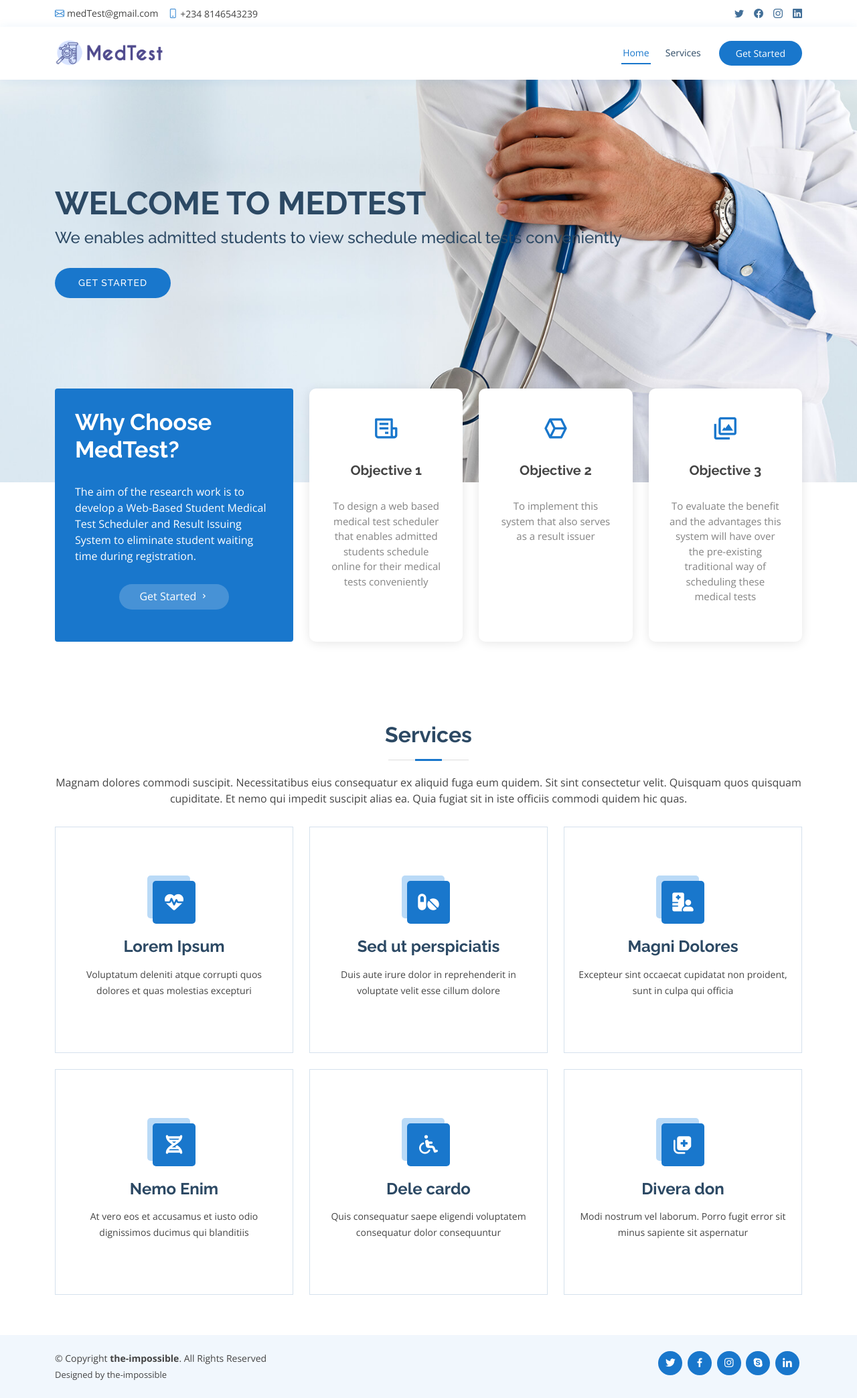
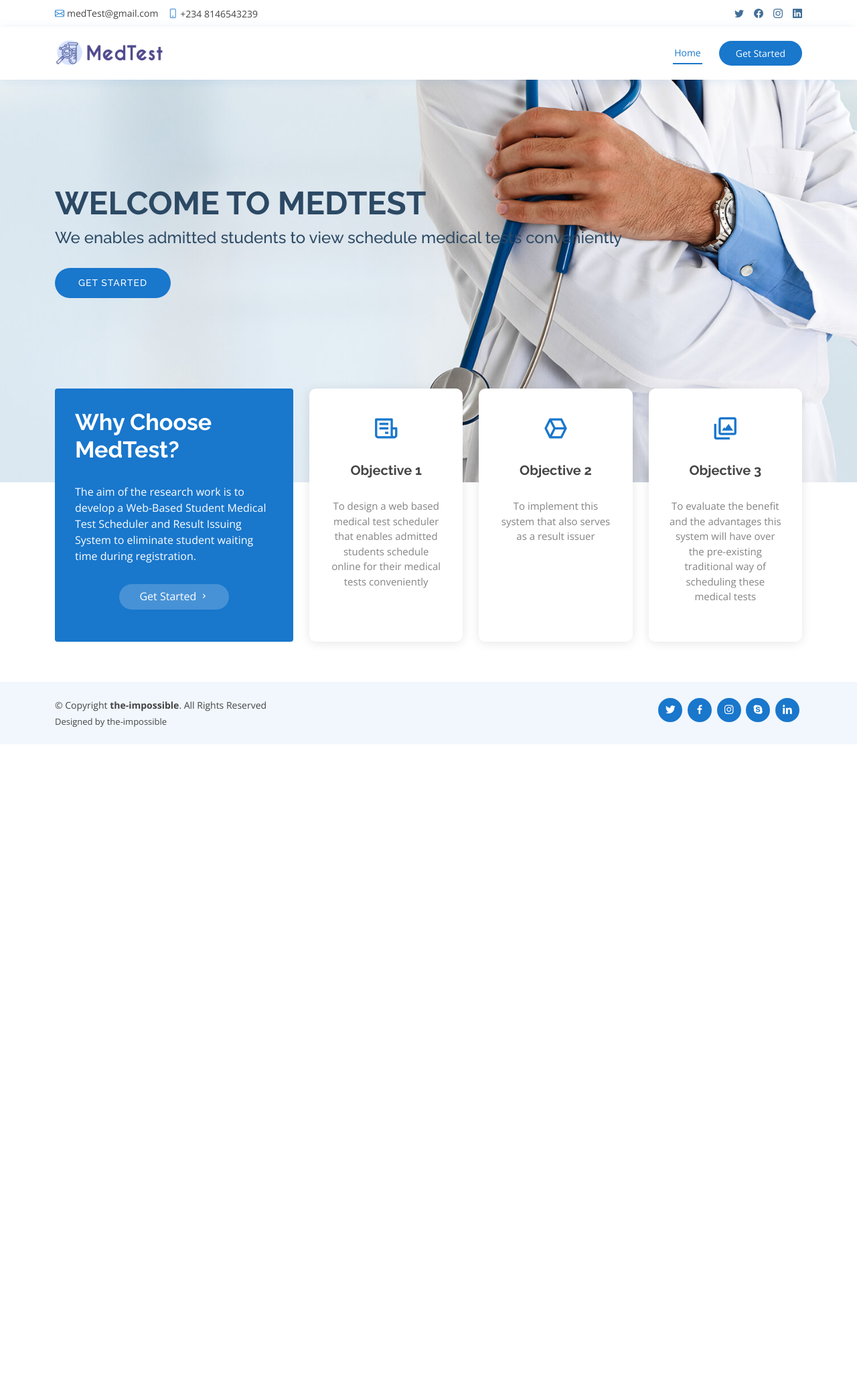
Before and after one commit to the-impossible/MedTest, a Django app: page / in a window 1280 px wide. Shown: the whole page at 67% size. After the commit the page ends 1111 px from the top, so only its background shows below. Run offline with Django 4.2, Linux system fonts and the light colour scheme; some libraries are stand-ins or nearby versions.

Commit message:
:zap: code base updated

```diff
--- a/MedTest_auth/context_processors.py
+++ b/MedTest_auth/context_processors.py
@@ -1,32 +1,44 @@
 from MedTest_auth.models import *
+
 
 def notification(request):
     if request.user.is_authenticated:
         if not request.user.is_staff:
             stud = StudentProfile.objects.get(user_id=request.user)
-            filtered = (x for x in ScheduleTest.objects.filter(stud_id=stud.stud_id).order_by('-test_date') if not x.has_expired )
-            all_test = ScheduleTest.objects.filter(stud_id=stud.stud_id).count()
+            filtered = (x for x in ScheduleTest.objects.filter(
+                stud_id=stud.stud_id).order_by('-test_date') if not x.has_expired)
+            all_test = ScheduleTest.objects.filter(
+                stud_id=stud.stud_id).count()
             if stud.age and stud.department and stud.gender:
                 profile = True
-            profile = False
+            else:
+                profile = False
+
+            count = 0
+            for _ in filtered:
+                count += 1
+
 
             return {
                 'notify': filtered,
-                'completed_test':profile,
-                'all_test':all_test,
+                'count':count,
+                'completed_test': profile,
+                'all_test': all_test,
             }
 
         else:
             all_test = ScheduleTest.objects.all().count()
-            completed_test = StudentProfile.objects.filter(is_completed=True).count()
-            incomplete_test = StudentProfile.objects.filter(is_completed=False).count()
+            completed_test = StudentProfile.objects.filter(
+                is_completed=True).count()
+            incomplete_test = StudentProfile.objects.filter(
+                is_completed=False).count()
             total_student = StudentProfile.objects.filter().count()
 
             return {
-                'all_test':all_test,
-                'completed_test':completed_test,
-                'incomplete_test':incomplete_test,
-                'total_student':total_student,
+                'all_test': all_test,
+                'completed_test': completed_test,
+                'incomplete_test': incomplete_test,
+                'total_student': total_student,
             }
 
     return dict()
--- a/MedTest_auth/views.py
+++ b/MedTest_auth/views.py
@@ -60,7 +60,7 @@ class LogoutView(LoginRequiredMixin, View):
 class ManageStudentAccount(ListView):
     template_name = 'auth/manage_student.html'
     def get_queryset(self):
-        return StudentProfile.objects.all()
+        return StudentProfile.objects.all().order_by('date_created')
 
     def get_context_data(self, **kwargs):
         context = super().get_context_data(**kwargs)
@@ -156,7 +156,7 @@ class ManageTest(ListView):
             test_date = form.cleaned_data.get('test_date')
 
             amount = AmountToSchedule.objects.filter().first().amount
-            students_list = StudentProfile.objects.filter(session=session, college=college, is_completed=False).order_by('-date_created')[:amount]
+            students_list = StudentProfile.objects.filter(session=session, college=college, is_completed=False).order_by('date_created')[:amount]
 
             if students_list:
 
@@ -216,6 +216,7 @@ class UploadTestResultView(View):
         student = StudentProfile.objects.get(stud_id=stud_id)
 
         if form.is_valid():
+
             form = form.save(commit=False)
             form.stud_id = student
 
--- a/Templates/auth/dashboard.html
+++ b/Templates/auth/dashboard.html
@@ -21,7 +21,7 @@
               <div class="row">
                 <div class="col-12 col-xl-8 mb-4 mb-xl-0">
                   <h3 class="font-weight-bold">Welcome {{request.user.name}}</h3>
-                  <h6 class="font-weight-normal mb-0">All systems are running smoothly! {% if notify %} You have 1 new scheduled test{% endif %}</h6>
+                  <h6 class="font-weight-normal mb-0">All systems are running smoothly! {% if notify %} You have {{ count }} new scheduled test{% endif %}</h6>
                 </div>
               </div>
             </div>
--- a/Templates/basic/index.html
+++ b/Templates/basic/index.html
@@ -1,4 +1,5 @@
 {% extends 'base.html' %}
+
 {% load static %}
 {% block title %}Test Scheduler and Issuance System{% endblock title %}
 {% block head %}{% include 'partials/head.html' %}{% endblock head %}
@@ -63,69 +64,6 @@
       </div>
     </section><!-- End Why Us Section -->
 
-    <!-- ======= Services Section ======= -->
-    <section id="services" class="services">
-      <div class="container">
-
-        <div class="section-title">
-          <h2>Services</h2>
-          <p>Magnam dolores commodi suscipit. Necessitatibus eius consequatur ex aliquid fuga eum quidem. Sit sint consectetur velit. Quisquam quos quisquam cupiditate. Et nemo qui impedit suscipit alias ea. Quia fugiat sit in iste officiis commodi quidem hic quas.</p>
-        </div>
-
-        <div class="row">
-          <div class="col-lg-4 col-md-6 d-flex align-items-stretch">
-            <div class="icon-box">
-              <div class="icon"><i class="fas fa-heartbeat"></i></div>
-              <h4><a href="">Lorem Ipsum</a></h4>
-              <p>Voluptatum deleniti atque corrupti quos dolores et quas molestias excepturi</p>
-            </div>
-          </div>
-
-          <div class="col-lg-4 col-md-6 d-flex align-items-stretch mt-4 mt-md-0">
-            <div class="icon-box">
-              <div class="icon"><i class="fas fa-pills"></i></div>
-              <h4><a href="">Sed ut perspiciatis</a></h4>
-              <p>Duis aute irure dolor in reprehenderit in voluptate velit esse cillum dolore</p>
-            </div>
-          </div>
-
-          <div class="col-lg-4 col-md-6 d-flex align-items-stretch mt-4 mt-lg-0">
-            <div class="icon-box">
-              <div class="icon"><i class="fas fa-hospital-user"></i></div>
-              <h4><a href="">Magni Dolores</a></h4>
-              <p>Excepteur sint occaecat cupidatat non proident, sunt in culpa qui officia</p>
-            </div>
-          </div>
-
-          <div class="col-lg-4 col-md-6 d-flex align-items-stretch mt-4">
-            <div class="icon-box">
-              <div class="icon"><i class="fas fa-dna"></i></div>
-              <h4><a href="">Nemo Enim</a></h4>
-              <p>At vero eos et accusamus et iusto odio dignissimos ducimus qui blanditiis</p>
-            </div>
-          </div>
-
-          <div class="col-lg-4 col-md-6 d-flex align-items-stretch mt-4">
-            <div class="icon-box">
-              <div class="icon"><i class="fas fa-wheelchair"></i></div>
-              <h4><a href="">Dele cardo</a></h4>
-              <p>Quis consequatur saepe eligendi voluptatem consequatur dolor consequuntur</p>
-            </div>
-          </div>
-
-          <div class="col-lg-4 col-md-6 d-flex align-items-stretch mt-4">
-            <div class="icon-box">
-              <div class="icon"><i class="fas fa-notes-medical"></i></div>
-              <h4><a href="">Divera don</a></h4>
-              <p>Modi nostrum vel laborum. Porro fugit error sit minus sapiente sit aspernatur</p>
-            </div>
-          </div>
-
-        </div>
-
-      </div>
-    </section><!-- End Services Section -->
-
   </main><!-- End #main -->
 
   {% block footer %}{% include 'partials/footer.html' %}{% endblock footer %}
--- a/Templates/partials/nav.html
+++ b/Templates/partials/nav.html
@@ -26,7 +26,6 @@
       <nav id="navbar" class="navbar order-last order-lg-0">
         <ul>
           <li><a class="nav-link scrollto active" href="#hero">Home</a></li>
-          <li><a class="nav-link scrollto" href="#services">Services</a></li>
         </ul>
         <i class="bi bi-list mobile-nav-toggle"></i>
       </nav><!-- .navbar -->
```
Also changed, not shown: Templates/auth/manage_student.html (+7 -2 lines), src files/argic.csv (added, +10 -0 lines), src files/computer.csv (added, +10 -0 lines), src files/mass_com.csv (added, +10 -0 lines), src files/printing.csv (added, +10 -0 lines), src files/slt.csv (added, +10 -0 lines), Static/uploads/WhatsApp_Image_2023-11-19_at_14.27.55_a055d411-removebg-preview.png (added), db.sqlite3.
